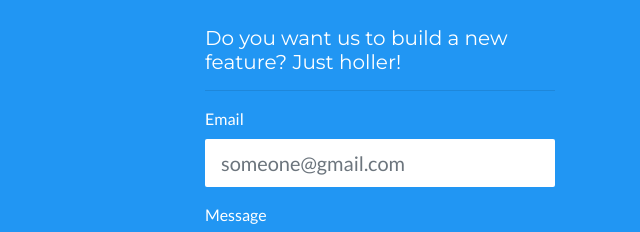
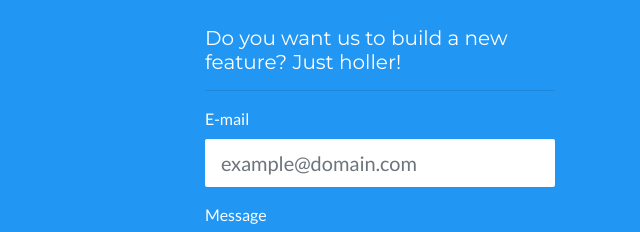
Before and after one commit to camelot-dev/excalibur, a website: page public/index.html in a window 1280 px wide. Shown: the part 200-432 px from the top of the page, 640-1280 px from the left. Drawn offline with nearby package versions, Linux system fonts and the light colour scheme.

Commit message:
Update index.html

```diff
--- a/public/index.html
+++ b/public/index.html
@@ -72,8 +72,8 @@
             </div>
             <div class="d-flex align-items-center justify-content-center mt-2">
               <form action="https://formspree.io/vmehta94@gmail.com" method="POST">
-                <label class="text-white" for="emailID">Email</label>
-                <input class="form-control form-control-lg mb-3" type="email" name="emailID" id="email" placeholder="someone@gmail.com">
+                <label class="text-white" for="emailID">E-mail</label>
+                <input class="form-control form-control-lg mb-3" type="email" name="emailID" id="email" placeholder="example@domain.com">
 
                 <label class="text-white" for="comment">Message</label>
                 <textarea class="form-control form-control-lg mb-3" name="comment" id="comment" cols="30" rows="5" placeholder="Tell us about your use case or just say hello!"></textarea>
```
